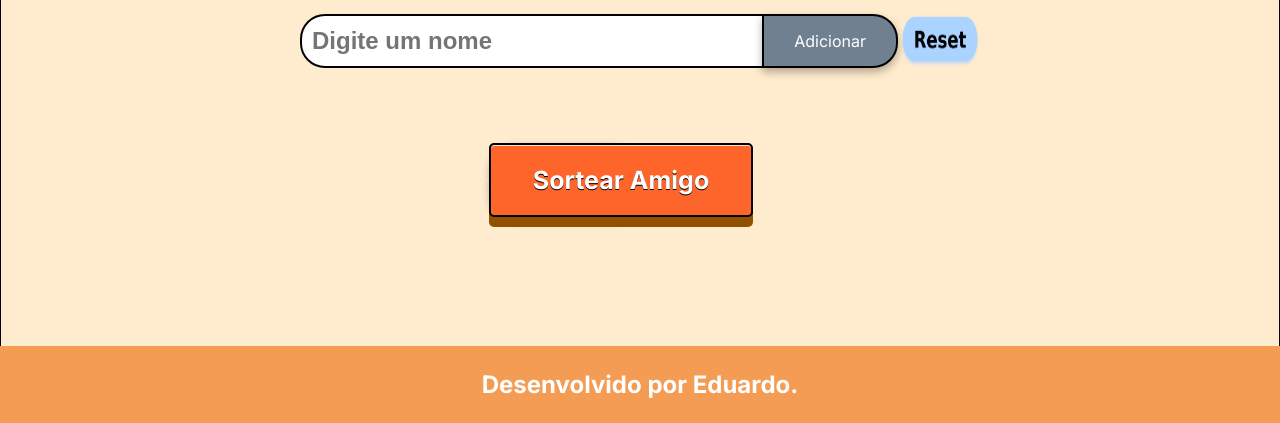
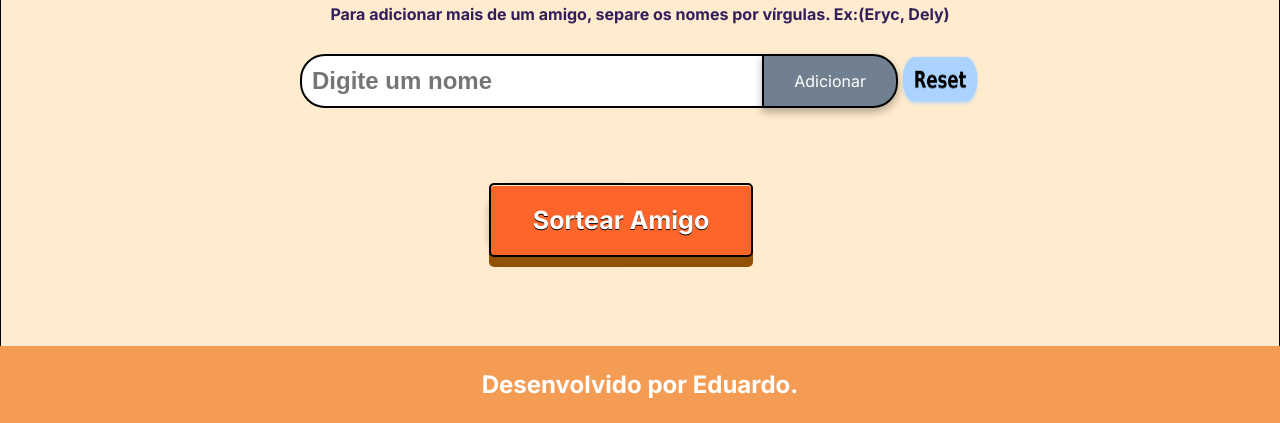
Before and after one commit to Eduardo-Marchi2025/Challenge-amigo-secreto, a plain HTML site: page challenge-amigo-secreto_pt-main/index.html in a window 1280 px wide. Shown: the part 377-800 px from the top of the page. Drawn offline with Linux system fonts and the light colour scheme.

Commit message:
Update index.html
Modificações já realizadas

```diff
--- a/challenge-amigo-secreto_pt-main/index.html
+++ b/challenge-amigo-secreto_pt-main/index.html
@@ -18,6 +18,7 @@
         </header>
         <section class="input-section">
             <h2 class="section-title">Digite o nome dos seus amigos</h2>
+            <p class="section-p">Para adicionar mais de um amigo, separe os nomes por vírgulas. Ex:(Eryc, Dely)</p>
             <div class="input-wrapper">
                 <input type="text" id="amigo" class="input-name" placeholder="Digite um nome">
                 <button class="button-add" onclick="adicionarAmigo()">Adicionar</button>
@@ -30,11 +31,11 @@
                 <button class="button-draw" onclick="sortearAmigo()" aria-label="Sortear amigo secreto">
 
                     Sortear amigo
-                    <div ontouchstart="">
-                        <div class="button">
-                          <a href="#">Sortear Amigo</a>
-                        </div>
-                      </div>
+            <div ontouchstart="">
+                <div class="button">
+                    <a href="#">Sortear Amigo</a>
+                </div>
+            </div>
                 </button>
                 <div id="hiden-elements" class="button-hidden-container hidden">
                     <button id="auto-sorteio" class="button-draw hidden-button" onclick="resortearAmigo()" aria-label="Sortear amigo secreto">
```
